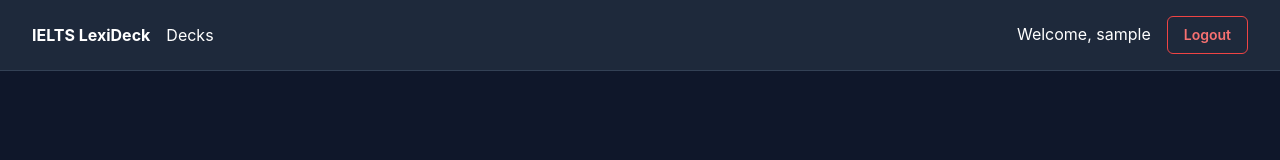
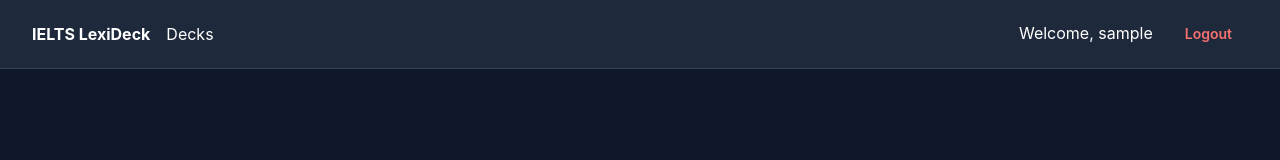
Before and after one commit to BipronathSaha12/lexideck-frontend, a React app: page /login in a window 1280 px wide. Shown: the top 160 px of the page. Built offline with nearby package versions, Linux system fonts and the light colour scheme; no server answers; sample sign-in values are in the browser's storage; the HTML template or start-up script is replaced by a standard one.

Commit message:
Fix final heading order in Dashboard and remove hardcoded border on Logout button

```diff
--- a/src/App.jsx
+++ b/src/App.jsx
@@ -29,7 +29,7 @@ function Navbar() {
         {user ? (
           <>
             <span style={{ marginRight: "1rem" }}>Welcome, {user}</span>
-            <button onClick={handleLogout} className="btn btn-danger" style={{ padding: "0.5rem 1rem", border: "1px solid #ef4444" }}>Logout</button>
+            <button onClick={handleLogout} className="btn btn-danger" style={{ padding: "0.5rem 1rem" }}>Logout</button>
           </>
         ) : (
           <Link to="/login" style={{ color: "white", textDecoration: "none" }}>Login</Link>
--- a/src/pages/Dashboard.jsx
+++ b/src/pages/Dashboard.jsx
@@ -171,7 +171,7 @@ export default function Dashboard() {
           {dueDecks.map(deck => (
             <div key={deck.id} className="card" style={{ display: "flex", justifyContent: "space-between", alignItems: "center" }}>
               <div>
-                <h4 style={{ margin: "0 0 0.25rem 0" }}>{deck.title}</h4>
+                <h3 style={{ margin: "0 0 0.25rem 0", fontSize: "1.125rem" }}>{deck.title}</h3>
                 <div style={{ fontSize: "0.875rem", color: "var(--text-secondary)" }}>
                   {deck.subject} &bull; {deck.card_count} cards &bull; <span style={{ color: "var(--box-1)", fontWeight: "bold" }}>{deck.due_count} due</span>
                 </div>
```
